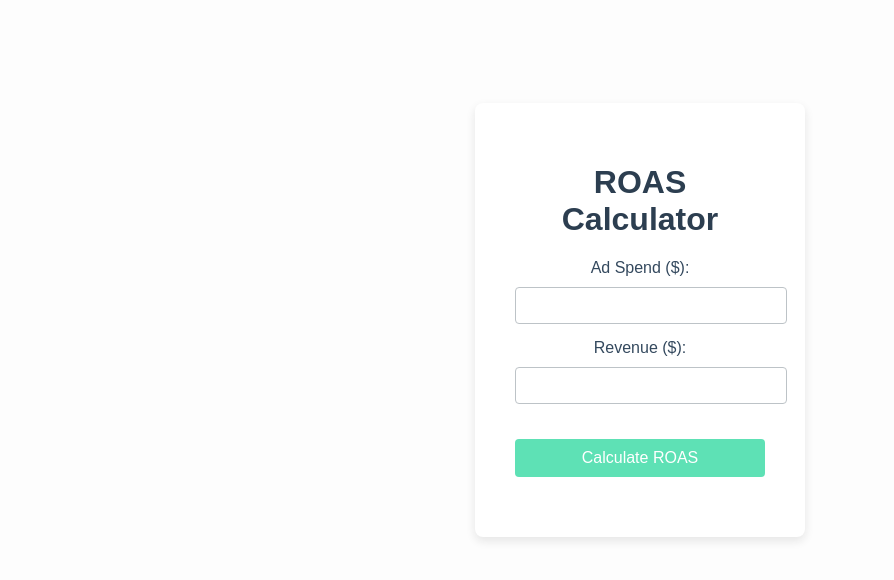
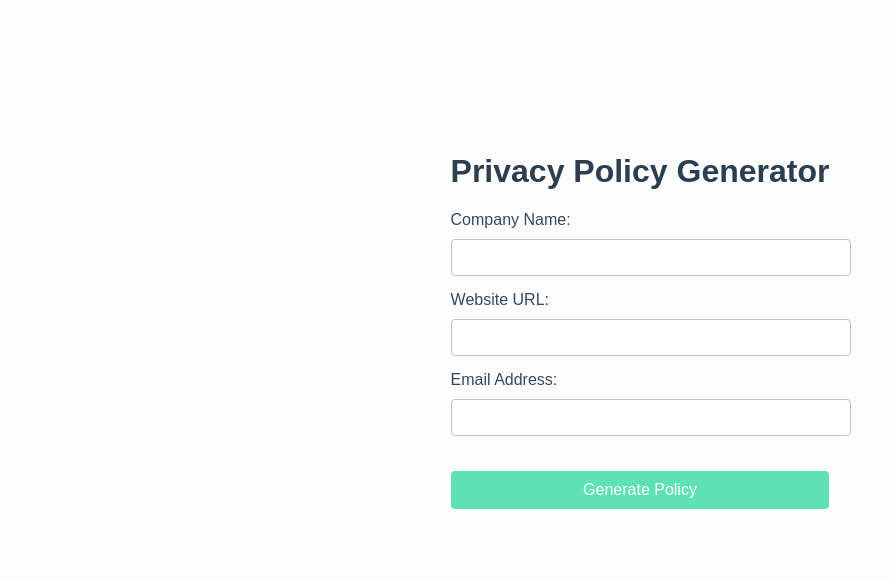
Before and after one commit to RawanMahmoud2/Roasenglish, a plain HTML site: page index.html in a window 1280 px wide. Shown: the part 80-660 px from the top of the page, without its empty margins (0-894 px from the left). Drawn offline with Linux system fonts and the light colour scheme.

Commit message:
Update index.html
Signed-off-by: Rawan  <153502176+RawanMahmoud2@users.noreply.github.com>

```diff
--- a/index.html
+++ b/index.html
@@ -3,29 +3,26 @@
 <head>
   <meta charset="UTF-8">
   <meta name="viewport" content="width=device-width, initial-scale=1.0">
-  <title>ROAS Calculator</title>
+  <title>Privacy Policy Generator</title>
   <link rel="stylesheet" href="style.css">
 </head>
 <body>
   <header>
     <img src="https://cdn.prod.website-files.com/614319338322d2f96eb4dd96/62124643bd803240ec14b13a_Wuilt%20logo.svg" alt="Wuilt Logo" class="logo">
   </header>
-
-  <div class="calculator">
-    <h1>ROAS Calculator</h1>
-    <form id="roasForm">
-      <label for="adSpend">Ad Spend ($):</label>
-      <input type="number" id="adSpend" required>
-
-      <label for="revenue">Revenue ($):</label>
-      <input type="number" id="revenue" required>
-
-      <button type="submit">Calculate ROAS</button>
+  <div class="generator">
+    <h1>Privacy Policy Generator</h1>
+    <form id="policyForm">
+      <label for="companyName">Company Name:</label>
+      <input type="text" id="companyName" required>
+      <label for="websiteUrl">Website URL:</label>
+      <input type="url" id="websiteUrl" required>
+      <label for="emailAddress">Email Address:</label>
+      <input type="email" id="emailAddress" required>
+      <button type="submit">Generate Policy</button>
     </form>
-
-    <div id="result" class="result"></div>
+    <div id="policyOutput" class="policy-output"></div>
   </div>
-
-  <script src="roas.js"></script>
+  <script src="script.js"></script>
 </body>
 </html>
```
